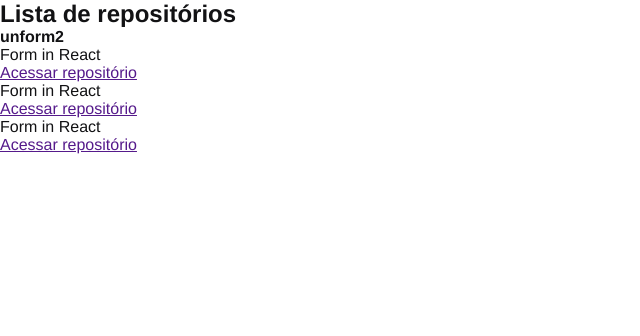
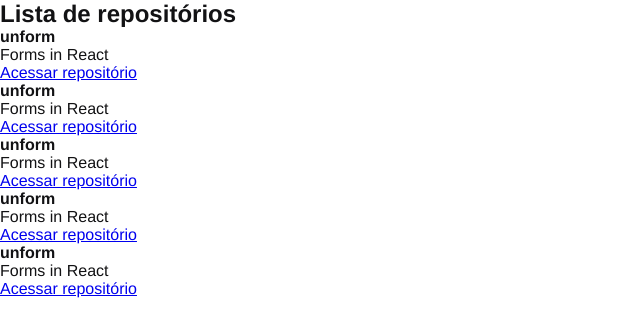
Before and after one commit to josiassantos15/projeto-01, a React app: page / in a window 1280 px wide. Shown: the top 336 px of the page, without its empty margins (0-640 px from the left). Built offline with nearby package versions, Linux system fonts and the light colour scheme.

Commit message:
quarto commit

```diff
--- a/src/components/RepositoryList.jsx
+++ b/src/components/RepositoryList.jsx
@@ -1,4 +1,10 @@
-const repositoryName = 'unform2';
+import { RepositoryItem } from "./RepositoryItem";
+
+const repository = {
+  name: "unform",
+  description: 'Forms in React',
+  link: 'https://github.com/josiassantos15'
+}
 
 export function RepositoryList() {
   return (
@@ -6,32 +12,11 @@
       <h1>Lista de repositórios</h1>
 
       <ul className="ul">
-        <li className="li">
-          <strong>{repositoryName}</strong>
-          <p>Form in React</p>
-
-          <a href="">
-            Acessar repositório
-          </a>
-        </li>
-
-        <li className="li">
-          <strong className="unform"></strong>
-          <p>Form in React</p>
-
-          <a href="">
-            Acessar repositório
-          </a>
-        </li>
-
-        <li className="li">
-          <strong className="unform"></strong>
-          <p>Form in React</p>
-
-          <a href="">
-            Acessar repositório
-          </a>
-        </li>
+        <RepositoryItem repository={repository} />
+        <RepositoryItem repository={repository} />
+        <RepositoryItem repository={repository} />
+        <RepositoryItem repository={repository} />
+        <RepositoryItem repository={repository} />
       </ul>
     </section>
   )
```
